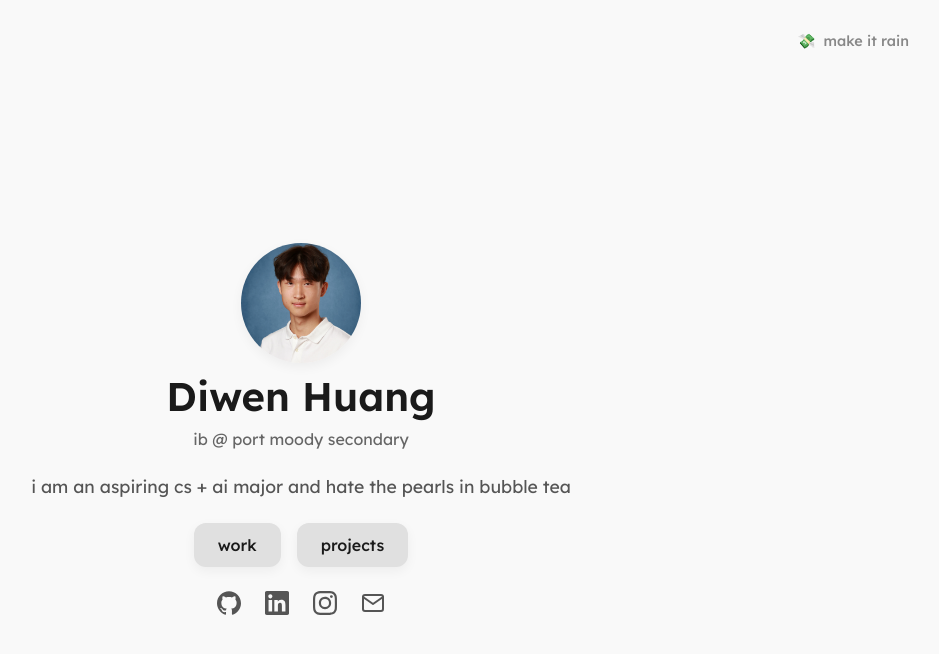
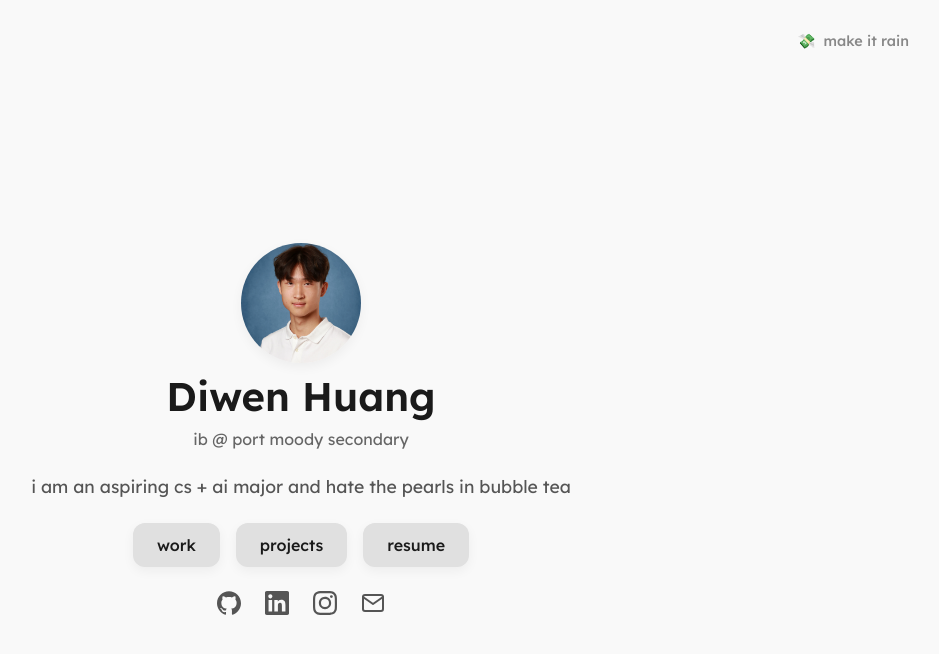
Before and after one commit to diwenne/diwenhuang, a React (Vite) app: page / in a window 1280 px wide. Shown: the top 654 px of the page, without its empty margins (339-1278 px from the left). Built offline with nearby package versions, Linux system fonts and the light colour scheme.

Commit message:
added resume

```diff
--- a/src/pages/Home.tsx
+++ b/src/pages/Home.tsx
@@ -4,6 +4,7 @@ import ProfilePic from '../assets/headshot.jpg';
 import { SiGithub, SiLinkedin, SiInstagram } from 'react-icons/si';
 import { FiMail } from 'react-icons/fi';
 import Ballpit from '../components/Ballpit';
+import ResumePDF from '../assets/resume.pdf';
 
 function Home() {
   const [showBalls, setShowBalls] = useState(false);
@@ -55,6 +56,14 @@ function Home() {
           <Link to="/projects" className="btn">
             projects
           </Link>
+          <a
+            href={ResumePDF}
+            target="_blank"
+            rel="noopener noreferrer"
+            className="btn"
+          >
+            resume
+          </a>
         </div>
         <div className="social-icons">
           <a
```
Also changed, not shown: 1 other file (tests, documents, lock files or other folders).
